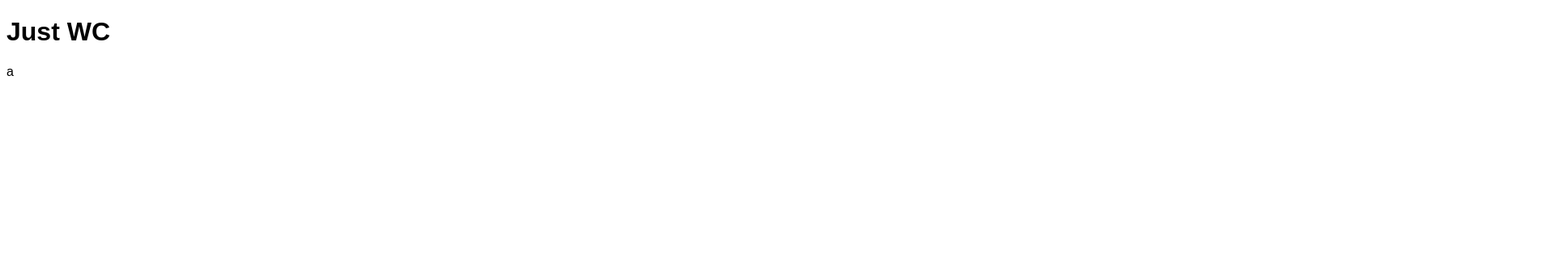
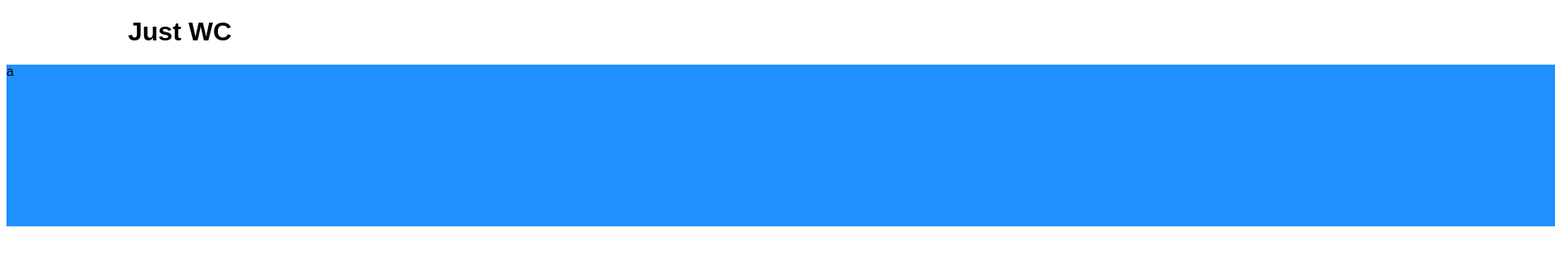
Before and after one commit to Asierso/JustWC, a plain HTML site: page index.html in a window 1280 px wide. Shown: the top 318 px of the page at 81% size, 1920 px wide, since content can reach past the window. Drawn offline with Linux system fonts and the light colour scheme.

Commit message:
Add files via upload

```diff
--- a/index.html
+++ b/index.html
@@ -1,7 +1,17 @@
 <!DOCTYPE html>
 <html>
 <head>
-	<link rel="stylesheet" type="text/css" href="css/indexStyle.css"/>
+    <style>
+    .title-cont {
+    margin-left: 150px;
+}
+
+#divCont {
+    background-color: dodgerblue;
+    height: 200px;
+    width: 1111111111111px;
+}
+    </style>
 	<link rel="icon" type="icon" href="images/IconWCApp.png"/>
 	<title>Just WC</title>
 </head>
```
